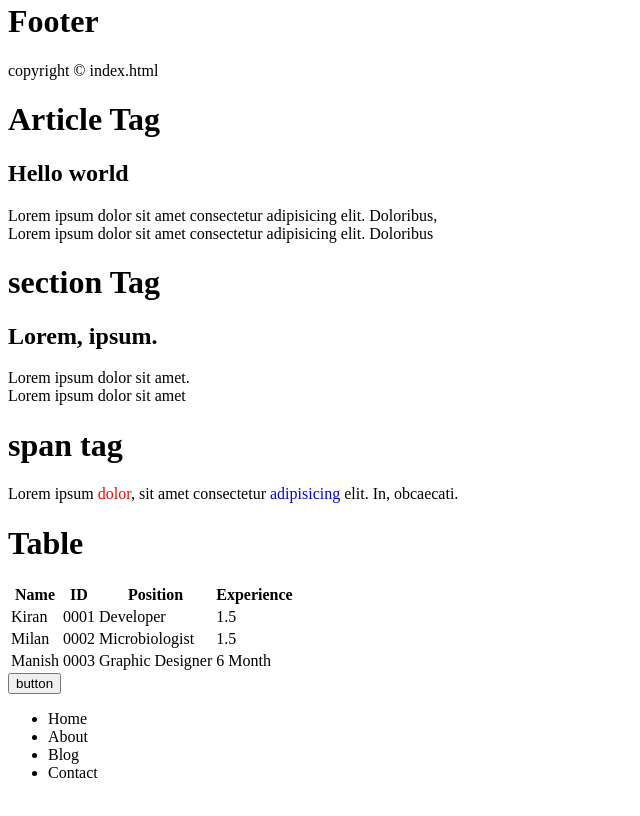
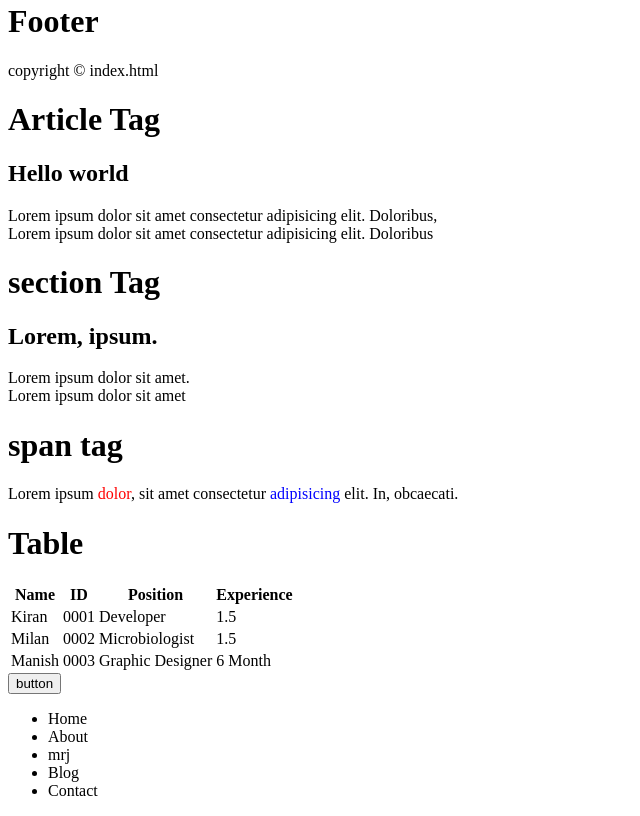
Before and after one commit to kiran-pathoi/htmlkiranlearn, a plain HTML site: page index.html in a window 1280 px wide. Shown: the part 794-1610 px from the top of the page, without its empty margins (0-640 px from the left). Drawn offline with Linux system fonts and the light colour scheme.

Commit message:
list updated

```diff
--- a/index.html
+++ b/index.html
@@ -62,6 +62,7 @@
     <ul>
         <li>Home</li>
         <li>About</li>
+        <li>mrj</li>
         <li>Blog</li>
         <li>Contact</li>
     </ul>
```
